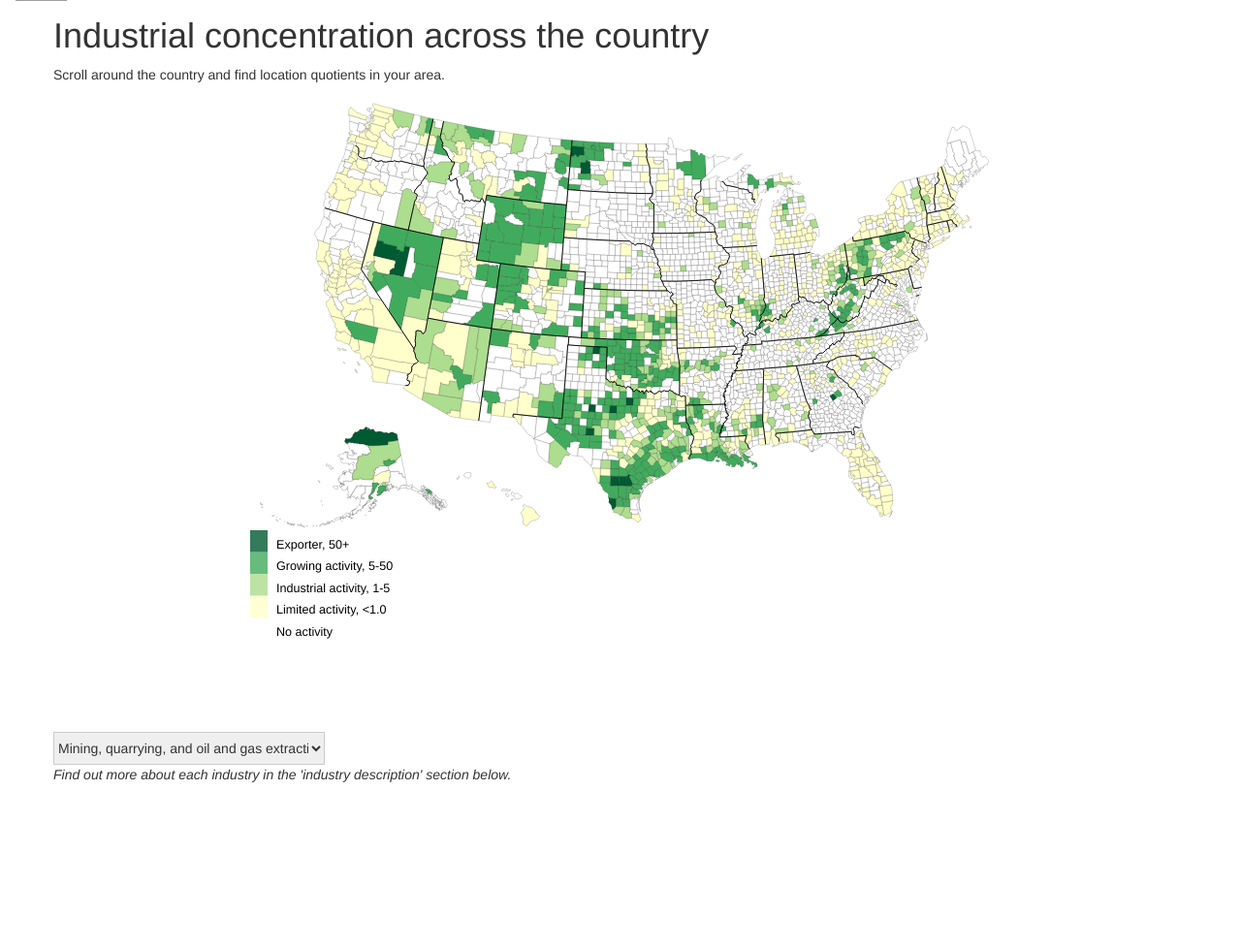
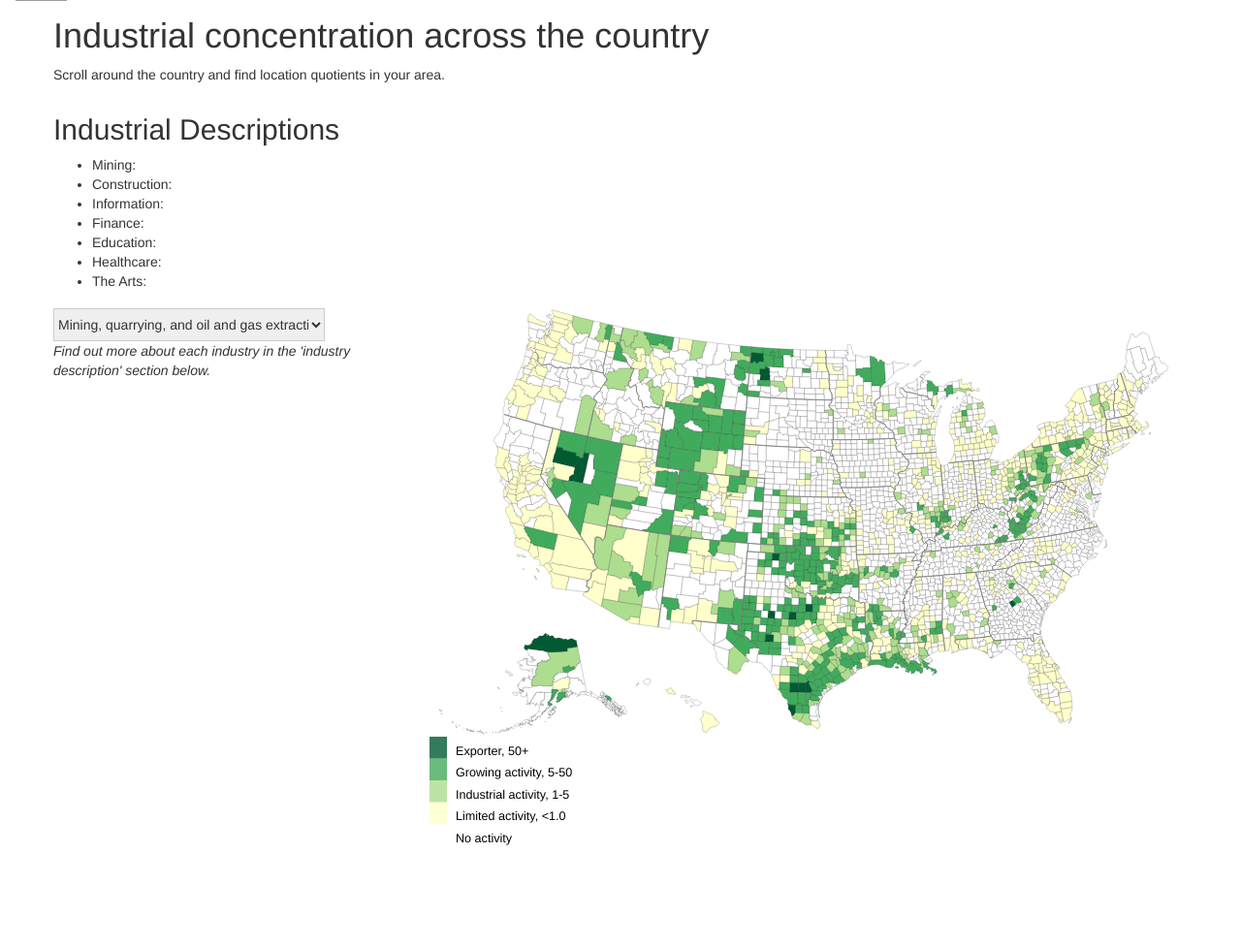
Before and after one commit to DistrictDataLabs/02-group-b, a Flask app: page /platform in a window 1280 px wide. Shown: the part 55-1033 px from the top of the page at 97% size. Before the commit the page ends 862 px from the top, so only its background shows below. Run offline with Flask 2, Linux system fonts and the light colour scheme; some libraries are stand-ins or nearby versions; some web fonts are replaced; grey boxes are pictures that could not be loaded.

Commit message:
Updated platform.

```diff
--- a/static/data.css
+++ b/static/data.css
@@ -37,6 +37,7 @@ ul li {
   height: 30em;
   border-top: 2px solid;
   margin-top: 1em;
+  border-bottom: 2px solid;
 }
 
 #maptitle {
--- a/static/dewmap2.js
+++ b/static/dewmap2.js
@@ -4,7 +4,7 @@ var statById = d3.map();
 
 var quantile = d3.scale.threshold()
     .domain(isNaN,0,1,5,50)
-		.range(['#ffffcc','#a1dab4','#41b6c4','#2c7fb8', '#253494']);
+		.range(['white','#a1dab4','#41b6c4','#2c7fb8', '#253494']);
 var path = d3.geo.path();
 var svg = d3.select("#map")
 		.attr("width", width)
@@ -142,7 +142,7 @@ function updateMap(key){
 }
 var ext_color_domain = [0, 1.000, 5.000, 10, 50]
 var legend_labels = ["No activity", "Limited activity, <1.0", "Industrial activity, 1-5","Growing activity, 5-50", "Exporter, 50+"]
-var colors =(['#ffffcc','#a1dab4','#41b6c4','#2c7fb8', '#253494']);
+var colors =(['white','#a1dab4','#41b6c4','#2c7fb8', '#253494']);
 var legend = svg.selectAll("g.legend")
  .data(ext_color_domain)
  .enter().append("g")
--- /dev/null
+++ b/static/platform.css
@@ -0,0 +1,5 @@
+svg#map{
+  display: block;
+  float: right;
+
+}
--- a/static/style.css
+++ b/static/style.css
@@ -15,7 +15,7 @@
 
 .states {
 	fill: none;
-	stroke: black;
+	stroke: grey;
 	stroke-linejoin: round;
 	stroke-width:1;
 }
@@ -41,7 +41,6 @@ svg#map{
 
 }
 
-}
 
 #map {
   margin: 0 auto;
--- a/templates/platform.html
+++ b/templates/platform.html
@@ -10,6 +10,7 @@
 
 
 <link rel="stylesheet" type="text/css" href="style.css"/>
+<link rel="stylesheet" type="text/css" href="platform.css"/>
 </head>
 <nav class="navbar navbar-default" style="margin: 0 auto; background-color: white;">
   <div class="container-fluid">
@@ -52,6 +53,18 @@
 </div>
 <div class="container mapholder">
   <div class="row">
+    <div class="span4">
+      <h2>Industrial Descriptions</h2>
+        <ul>
+          <li>Mining:</li>
+          <li>Construction:</li>
+          <li>Information:</li>
+          <li>Finance:</li>
+          <li>Education:</li>
+          <li>Healthcare:</li>
+          <li>The Arts:</li>
+        </ul>
+    </div>
     <div class="span8">
       <svg id="map"></svg>
     <form id="totalCap">
```
